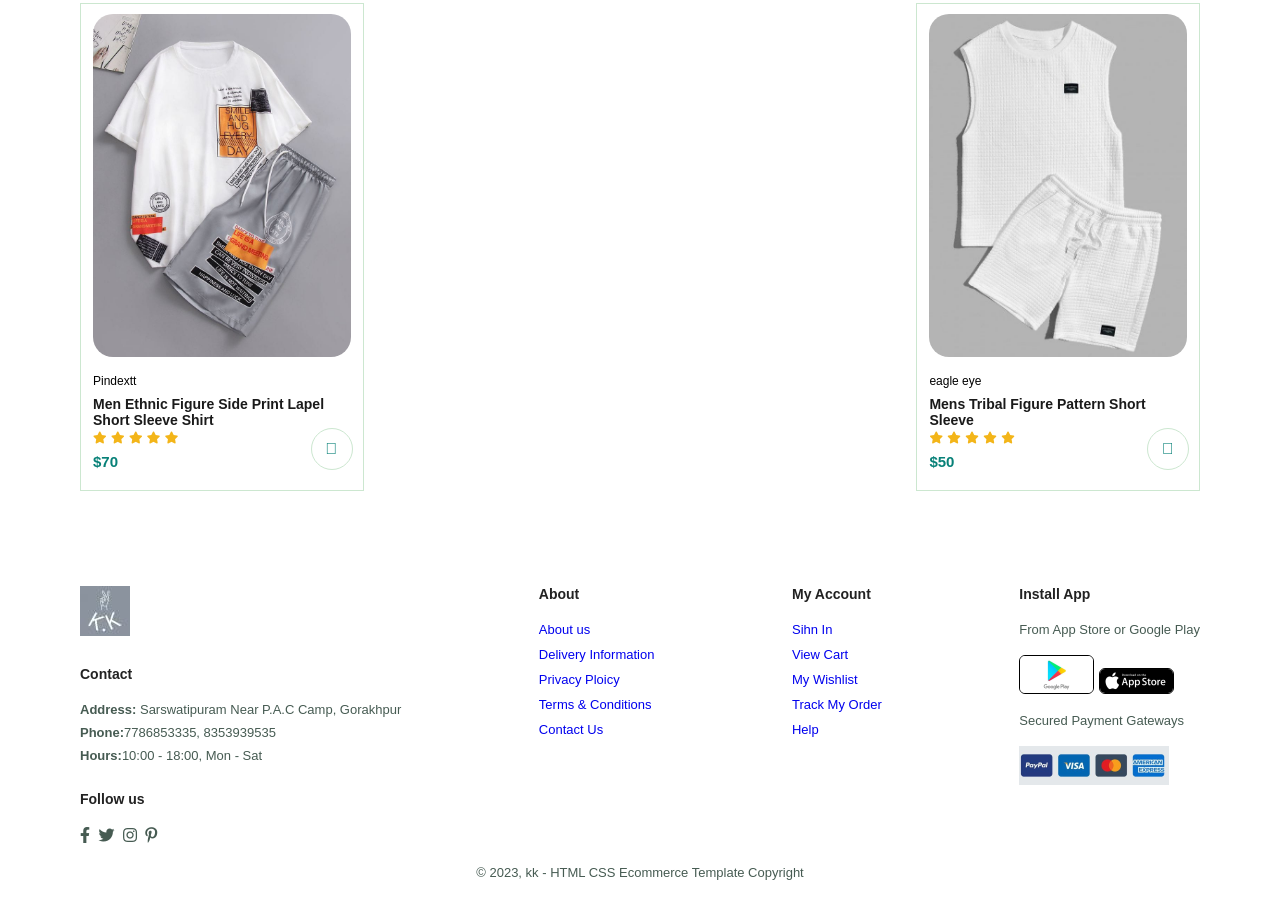
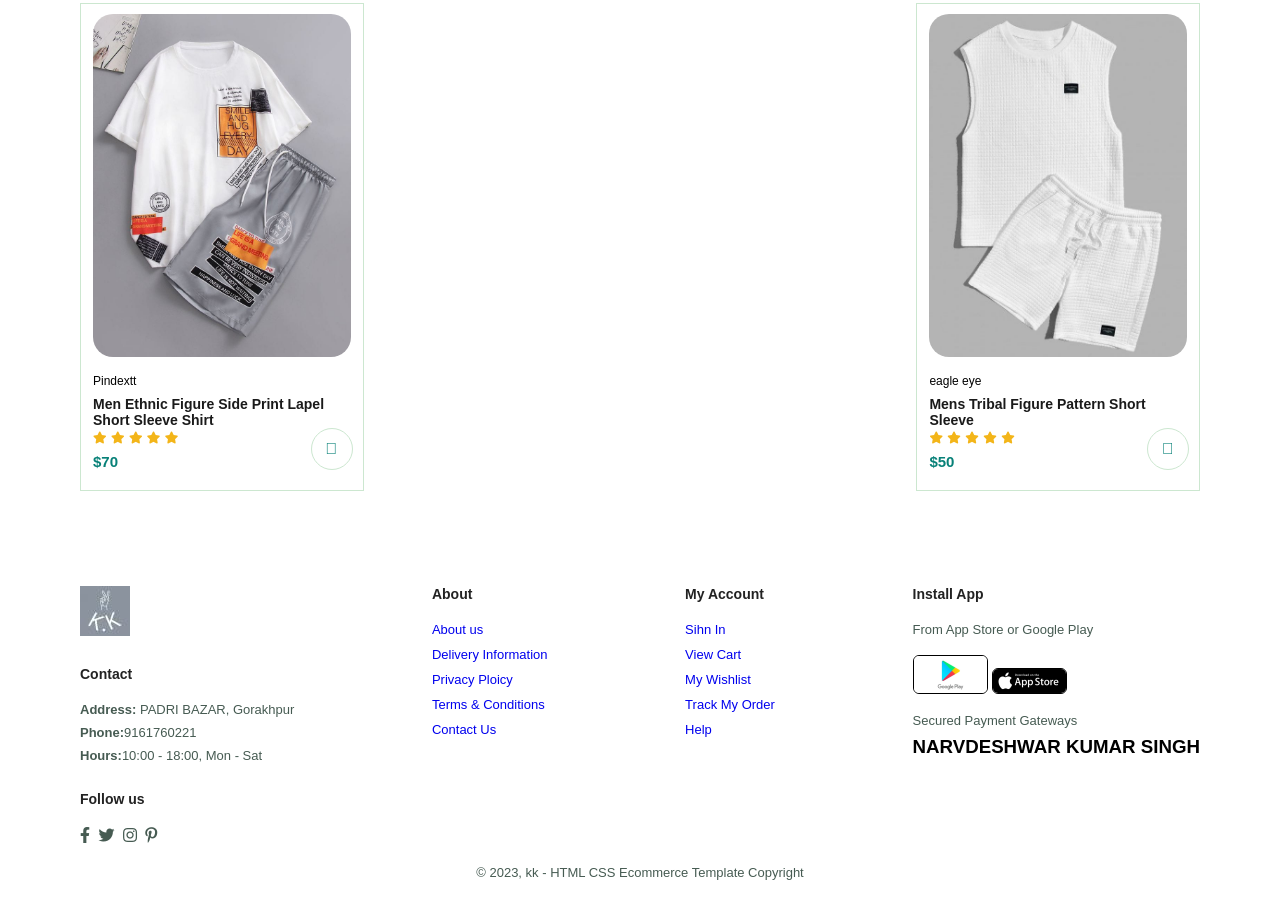
Before and after one commit to narvdeshwar-1997/Eccomerce, a plain HTML site: page shop.html in a window 1280 px wide. Shown: the part 4984-5902 px from the top of the page. Drawn offline with Linux system fonts and the light colour scheme; some icons are missing.

Commit message:
Update shop.html

```diff
--- a/shop.html
+++ b/shop.html
@@ -440,8 +440,8 @@
         <div class="col">
             <img class="logo" src="img/logo 2.png" alt="">
             <h4>Contact</h4>
-            <p><strong>Address:</strong> Sarswatipuram Near P.A.C Camp, Gorakhpur</p>
-            <p><strong>Phone:</strong>7786853335, 8353939535</p>
+            <p><strong>Address:</strong> PADRI BAZAR, Gorakhpur</p>
+            <p><strong>Phone:</strong>9161760221</p>
             <p><strong>Hours:</strong>10:00 - 18:00, Mon - Sat</p>
             <div class="follow">
                 <h4>Follow us</h4>
@@ -479,7 +479,7 @@
                 <img src="img/logo/ggp3.png" alt="">
             </div>
             <p>Secured Payment Gateways</p>
-            <img src="img/logo/payg155.png" alt="">
+            <h3>NARVDESHWAR KUMAR SINGH</h3>
         </div>
         <div class="copyright">
             <p>© 2023, kk - HTML CSS Ecommerce Template Copyright </p>
```
